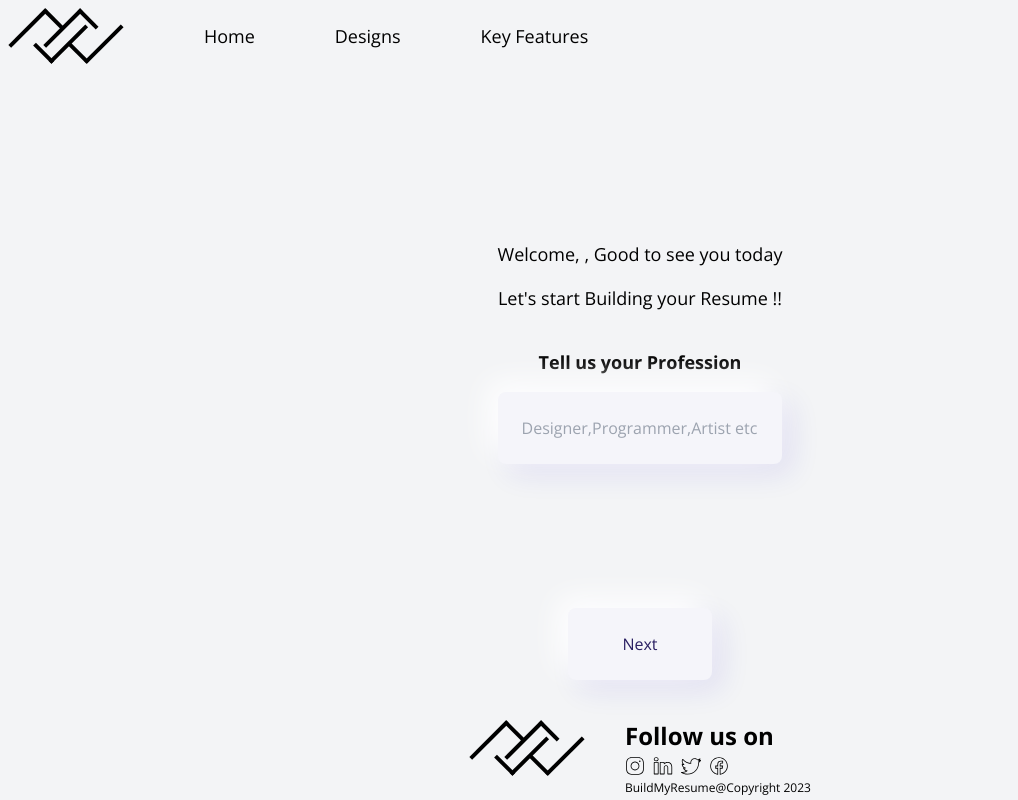
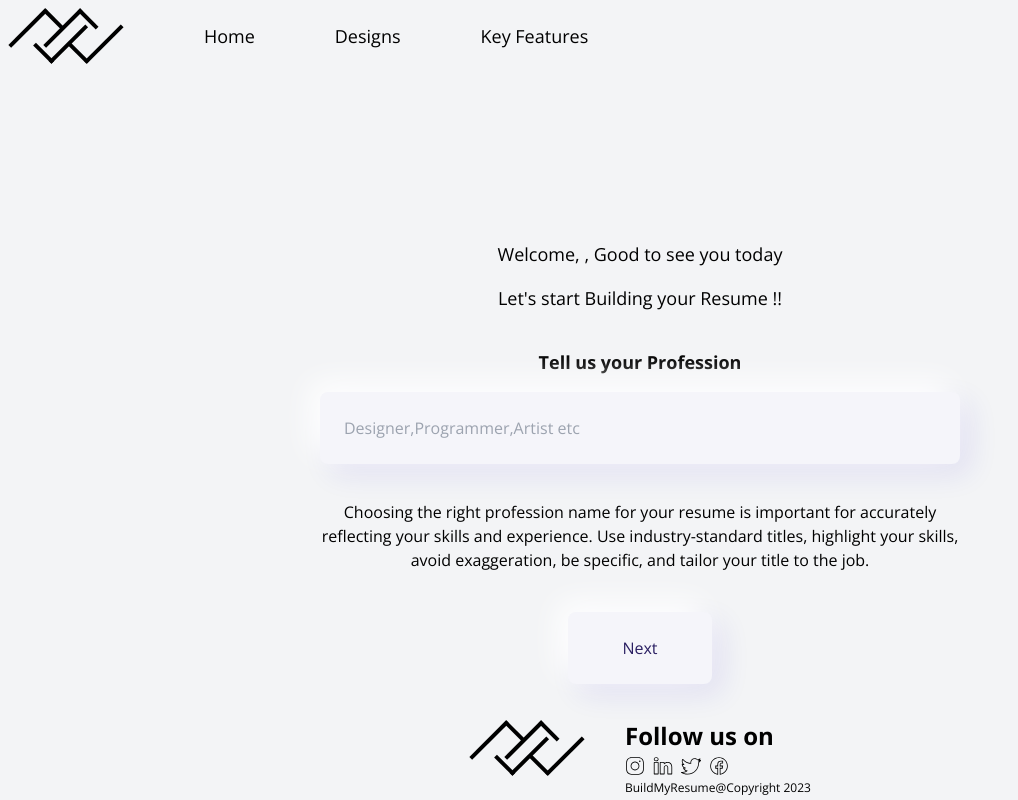
Before and after one commit to PrakashMandal-IV/Build_My_Resume, a React (Create React App) app: page /createdata in a window 1280 px wide. Shown: the whole page, without its empty margins (0-1018 px from the left). Built offline with nearby package versions, Linux system fonts and the light colour scheme.

Commit message:
Add : About yourself

```diff
--- a/src/Pages/CreateData.jsx
+++ b/src/Pages/CreateData.jsx
@@ -1,57 +1,62 @@
 import { useEffect, useState } from "react"
 import { PrimaryButton } from "../component/Button";
 import styled from 'styled-components'
-const CreateData=()=>{
+const CreateData = () => {
     const searchParams = new URLSearchParams(window.location.search);
 
-  const [Form,SetForm] = useState(1)
-  const [Scale,SetScale] = useState('scale-0')
-useEffect(()=>{
+    const [Form, SetForm] = useState(1)
+    const [Scale, SetScale] = useState('scale-0')
+    useEffect(() => {
         SetUserName(searchParams.get('Name'))
         setTimeout(() => {
             SetScale('')
         }, 200);
-},[])
+    }, [])
 
     //UserData
-const [UserName,SetUserName] = useState('')
-const [Profession,SetProfession] = useState('')
-
-function NextClick(){
+    const [UserName, SetUserName] = useState('')
+    const [Profession, SetProfession] = useState('')
+    const [AboutMe,SetAboutMe] = useState('')
+    function NextClick() {
         SetScale('scale-0')
         setTimeout(() => {
-        SetForm(Form+1)
+            SetForm(Form + 1)
             SetScale('')
         }, 200);
     }
 
-function BackClick(){
+    function BackClick() {
         SetScale('scale-0')
         setTimeout(() => {
-        SetForm(Form-1)
+            SetForm(Form - 1)
             SetScale('')
         }, 200);
     }
     return (<>
-            <div className="flex flex-col w-full max-w-[1920px] h-[55vh] mt-[30vh]">
+        <div className="flex flex-col w-full max-w-[1920px] h-[60vh] md:max-h-[1920px] mt-[30vh]">
             {/* {"Intro"} */}
-                <div className={"mx-auto w-full transition-transform flex flex-col "+Scale}>
-                  {Form===1&&(<>
-                      <div className="mx-auto text-center flex flex-col gap-4">
+            <div className={"mx-auto w-full transition-transform flex flex-col px-10 h-auto mb-10" + Scale}>
+                {Form === 1 && (<>
+                    <div className="mx-auto text-center flex flex-col gap-4 ">
                         <p className=" text-lg">Welcome, <b> {UserName}</b>, Good to see you today</p>
                         <p className=" text-lg">Let's start Building your Resume !!</p>
                         <p className="text-lg font-bold mt-5">Tell us your Profession</p>
-                       <InputBox placeholder="Designer,Programmer,Artist etc" value={Profession} onChange={(e)=>SetProfession(e.target.value)}/>
+                        <InputBox placeholder="Designer,Programmer,Artist etc" value={Profession} onChange={(e) => SetProfession(e.target.value)} />
+                        <p className="text-center w-full md:w-[40rem] mt-5">Choosing the right profession name for your resume is important for accurately
+                            reflecting your skills and experience. Use industry-standard titles, highlight your skills,
+                            avoid exaggeration, be specific, and tailor your title to the job.</p>
                     </div>
                 </>)}
-                  {Form===2&&(<>
-                       <p className="text-center text-lg">Welcome, <b> {UserName}</b>, Good to see you today</p>
-                       <p className="text-center text-lg">Let's start Building your Resume !!</p>
+                {Form === 2 && (<>
+                    <div className="mx-auto text-center flex flex-col gap-4">
+                        <p className="text-lg font-bold mt-5">Alright, How will u introduce your self?</p>
+                        <textarea placeholder="About Yourself !!" style={{boxShadow:"-10px -10px 30px 0 #fff, 10px 10px 30px 0 #1d0dca17"}} className="p-2 rounded-md h-36 w-96 outline-none bg-[#f5f5fa]" value={AboutMe} onChange={(e) => SetAboutMe(e.target.value)} />
+                    </div>
                 </>)}
             </div>
-                  <div className="mx-auto mt-auto flex gap-20">
-                    {Form!==1&&(<PrimaryButton Name="Back"  onClick={()=>BackClick()} className="w-36" />)}
-                      <PrimaryButton Name="Next" onClick={()=>NextClick()} className="w-36 transition-all" />
+            <div className="mx-auto mt-auto flex gap-20 mb-10">
+                {Form !== 1 && (<PrimaryButton Name="Back" onClick={() => BackClick()} className="w-36" />)}
+                <PrimaryButton Name="Next" onClick={() => NextClick()} className="w-36 transition-all" />
             </div>
         </div>
     </>)
```
Lines whose indentation alone changed are shown as unchanged.
